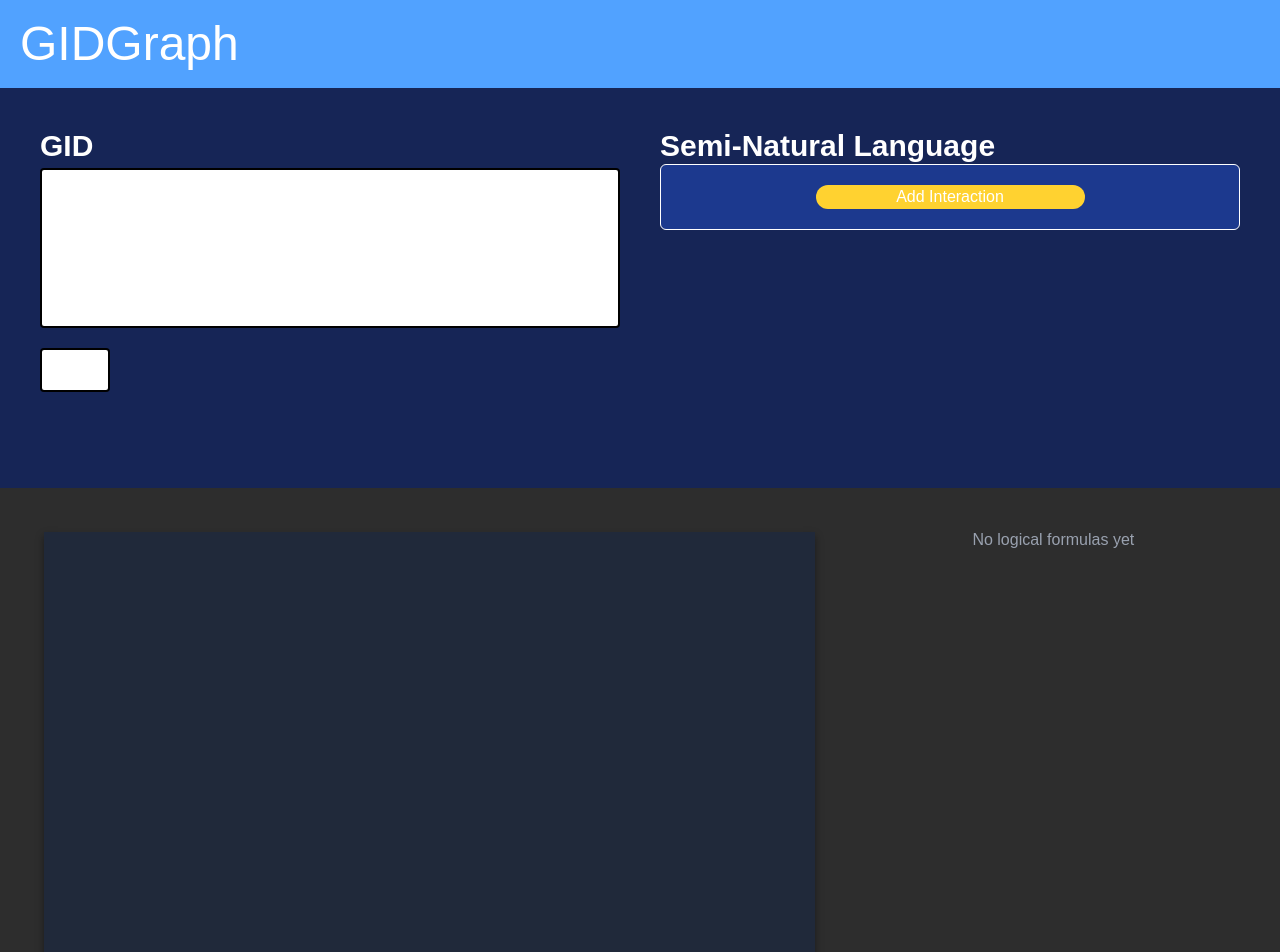
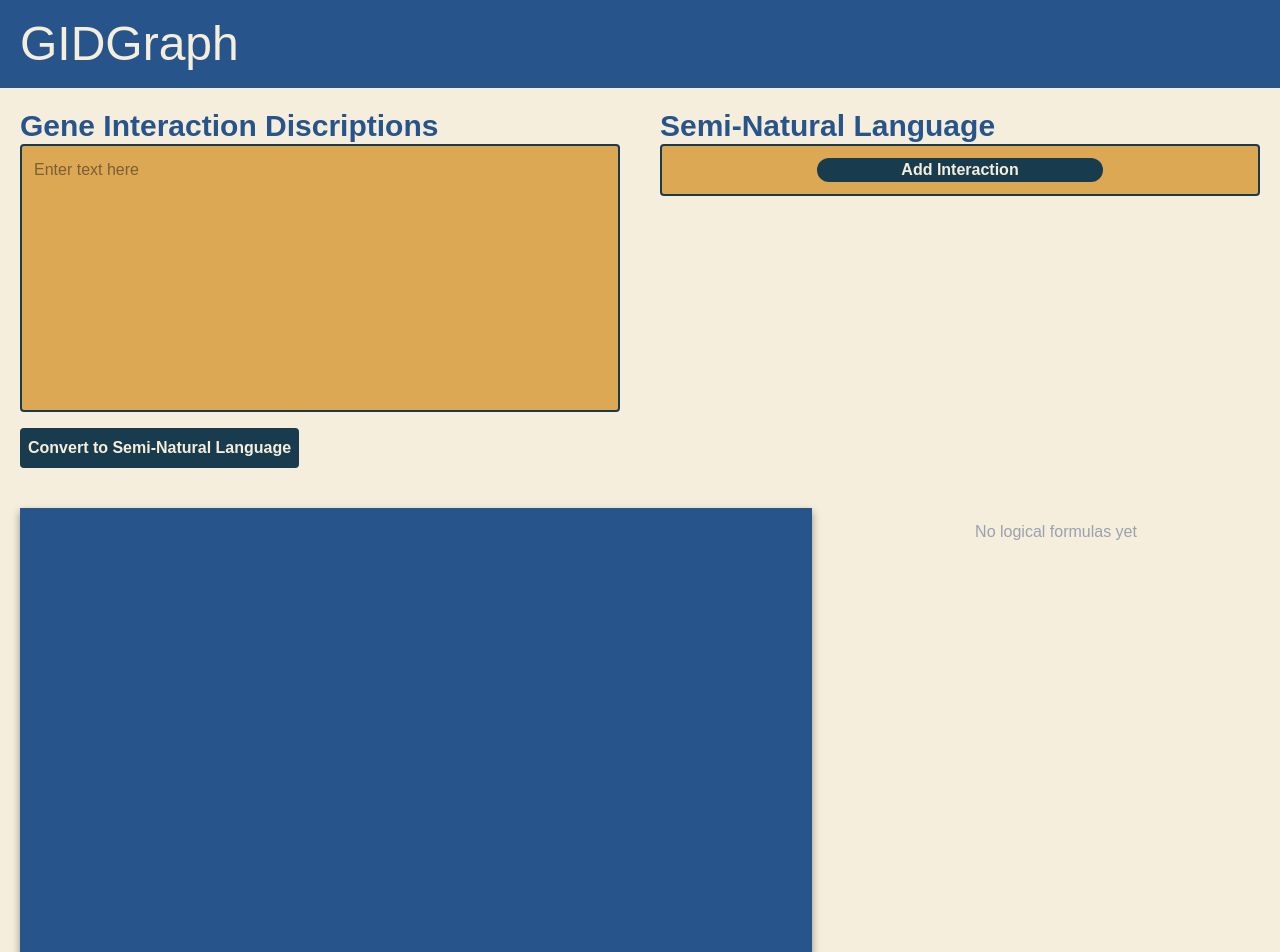
Before and after one commit to Valtyre/GIDGraph, a Next.js app in the folder frontend/: page / in a window 1280 px wide. Shown: the top 952 px of the page. Built offline with nearby package versions, Linux system fonts and the light colour scheme.

Commit message:
Better UI

```diff
--- a/frontend/src/app/Elements/SNL/addButton.tsx
+++ b/frontend/src/app/Elements/SNL/addButton.tsx
@@ -4,7 +4,7 @@
 export function AddButton({add} : {add: () => void}){
 
     return (
-        <button className="bg-amber-300 rounded-2xl w-[50%] m-auto"
+        <button className="bg-third rounded-2xl w-[50%] m-auto text-main font-bold hover:bg-second "
         onClick={add}>
             Add Interaction
         </button>
--- a/frontend/src/app/Elements/SNL/geneInteractionBubble.tsx
+++ b/frontend/src/app/Elements/SNL/geneInteractionBubble.tsx
@@ -30,17 +30,18 @@ export default function GeneInteractionBubble({ interaction, geneColors, onToggl
       : 'bg-red-500 hover:bg-red-600';
 
   return (
-    <div className="relative flex items-center justify-center mx-auto w-full p-5 gap-5 bg-blue-200 rounded-md">
+    <div className="flex w-full max-w-[800px] mx-auto items-center gap-3 p-3 bg-second rounded-md relative">
       <button
-        className="absolute top-2 right-2 text-gray-600 hover:text-red-600 text-sm font-bold"
+        className=" py-1 text-4xl font-bold text-main hover:text-red-600"
         onClick={onRemove}
         aria-label="Delete"
       >
         ×
       </button>
 
+
       <input type="text"
-        className= "text-center bg-white flex-1 text-2xl text-black"
+        className="text-center bg-main text-[18px] text-black focus:outline-none focus:ring-0 px-2 py-1 w-full flex-1 rounded border-4"
         style={{ border: `5px solid ${fromColor}` }}
         value={textFrom}
         onChange={(e) => {
@@ -54,7 +55,7 @@ export default function GeneInteractionBubble({ interaction, geneColors, onToggl
 
       <div className="flex flex-col items-center gap-2">
         <button
-          className={`border-gray-400 rounded-md px-3 py-1 min-w-25 ${buttonColor}`}
+          className={`border-gray-400 rounded-md px-3 py-1 min-w-20 ${buttonColor}`}
           onClick={onToggleType}
         >
           {label == "activation" ? 'activates' : 'inhibits'}
@@ -69,7 +70,7 @@ export default function GeneInteractionBubble({ interaction, geneColors, onToggl
       </div>
 
       <input type="text"
-        className= "text-center bg-white flex-1 text-2xl text-black"
+        className="text-center bg-main text-[18px] text-black focus:outline-none focus:ring-0 px-2 py-1 w-full flex-1 rounded border-4"
         style={{ border: `5px solid ${toColor}` }}
         value={textTo}
         onChange={(e) => {
--- a/frontend/src/app/Elements/SNL/snlBox.tsx
+++ b/frontend/src/app/Elements/SNL/snlBox.tsx
@@ -119,9 +119,9 @@ export function SNLBox({graph, setGeneList, geneColors}: {graph: Graph, setGeneL
 
 
   return (
-    <div className="flex flex-col w-full p-5">
-      <h1 className="font-bold text-3xl text-white">Semi-Natural Language</h1>
-      <div className="flex flex-col p-5 gap-5 overflow-scroll bg-blue-900 border border-white rounded-md">
+    <div className="flex flex-col mx-auto w-full p-5">
+      <h1 className="font-bold text-3xl text-second">Semi-Natural Language</h1>
+      <div className="flex flex-col p-3 gap-2 overflow-scroll bg-off border-2 border-third rounded-sm">
         {geneList ? geneList.map((inter, index) => (
           <GeneInteractionBubble key={index}
           interaction={inter}
--- a/frontend/src/app/Elements/TopBar.tsx
+++ b/frontend/src/app/Elements/TopBar.tsx
@@ -1,8 +1,8 @@
 export default function TopBar() {
 
   return (
-    <div className="w-full bg-blue-400">
-        <h1 className="text-white text-5xl p-5">
+    <div className="w-full bg-second">
+        <h1 className="text-main text-5xl p-5">
             GIDGraph
         </h1>
     </div>
--- a/frontend/src/app/Elements/graph.tsx
+++ b/frontend/src/app/Elements/graph.tsx
@@ -116,11 +116,11 @@ const GeneNetworkGraph: React.FC<GeneNetworkGraphProps> = ({ graph, geneColors }
   }, [graph, geneColors]);
 
   return (
-    <div className="p-5 bg-midnight h-full w-full flex-1">
+    <div className="p-5 h-full w-full flex-1">
       <div
         id="network"
         ref={networkRef}
-        className="w-full h-[600px] bg-graph shadow-[0_4px_8px_rgba(0,0,0,0.4)]"
+        className="w-full h-[600px] bg-second shadow-[0_4px_8px_rgba(0,0,0,0.4)]"
       />
     </div>
   );
--- a/frontend/src/app/Elements/natrualLanguageBox.tsx
+++ b/frontend/src/app/Elements/natrualLanguageBox.tsx
@@ -1,16 +1,16 @@
 import { useState } from "react";
 
-export default function NatrualLanguageBox({ header, fun }: { header: string; fun?: (arg0: string) => void }) {
+export default function NatrualLanguageBox({ fun }: { fun?: (arg0: string) => void }) {
   const [text, setText] = useState("");
 
   return (
     <>
-      <div className="flex flex-col mx-auto w-full p-5 gap-1">
-        <h1 className=" font-bold text-3xl text-white">
-          {header}
+      <div className="flex flex-col mx-auto w-full p-5">
+        <h1 className=" font-bold text-3xl text-second">
+          Gene Interaction Discriptions
         </h1>
         <textarea
-          className="bg-white border-black border-2 rounded-sm w-full p-3 h-40 resize-none"
+          className="bg-off border-third border-2 rounded-sm w-full p-3 h-full resize-none"
           value={text}
           onChange={(e) => setText(e.target.value)}
           placeholder="Enter text here"
@@ -20,8 +20,8 @@ export default function NatrualLanguageBox({ header, fun }: { header: string; fu
             fun?.(text);
             console.log("click")
           }}
-          className="bg-white border-black border-2 rounded-sm mt-4 p-2 w-fit">
-          Submit
+          className="bg-third font-bold rounded-sm mt-4 p-2 w-fit text-main hover:bg-second">
+          Convert to Semi-Natural Language
         </button>
       </div>
     </>
--- a/frontend/src/app/globals.css
+++ b/frontend/src/app/globals.css
@@ -1,7 +1,7 @@
 @import "tailwindcss";
 
 :root {
-  --background: #ffffff;
+  --background: #F5EEDC;
   --foreground: #171717;
 }
 
@@ -11,9 +11,10 @@
   --font-sans: var(--font-geist-sans);
   --font-mono: var(--font-geist-mono);
 
-  --color-midnight: #2d2d2d;
-  --color-graph: #20293a;
-  --color-bermuda: #78dcca;
+  --color-main: #F5EEDC;
+  --color-second: #27548A;
+  --color-third: #183B4E;
+  --color-off: #DDA853
 }
 
 @media (prefers-color-scheme: dark) {
--- a/frontend/src/app/page.tsx
+++ b/frontend/src/app/page.tsx
@@ -87,13 +87,13 @@ export default function Home() {
 
   /* ────────────────────────── JSX ─────────────────────────── */
   return (
-    <div className="min-h-screen bg-midnight text-white">
+    <div className="min-h-screen bg-main ">
       {/* header bar */}
       <TopBar />
 
       {/* input area: natural language + SNL editor */}
-      <div className="flex flex-row bg-blue-950 p-5 h-[400px]">
-        <NatrualLanguageBox header="GID" fun={fetchGraph} />
+      <div className="flex flex-row h-[400px]">
+        <NatrualLanguageBox fun={fetchGraph} />
         <SNLBox
           graph={graph ?? emptyGraph}
           setGeneList={setGraph}
@@ -102,12 +102,12 @@ export default function Home() {
       </div>
 
       {/* main content: graph (65 %)  |  logical formulas (35 %) */}
-      <div className="flex flex-row gap-4 p-6">
+      <div className="flex flex-row">
         <div className="flex-[2]">
           <GeneNetworkGraph graph={graph} geneColors={geneColors} />
         </div>
 
-        <div className="flex-[1] overflow-y-auto max-h-[600px]">
+        <div className="flex-[1] overflow-y-auto max-h-[600px] p-4">
           <LogicalFormulasContainer
             lf={lf}
             setLF={setLF}
```
